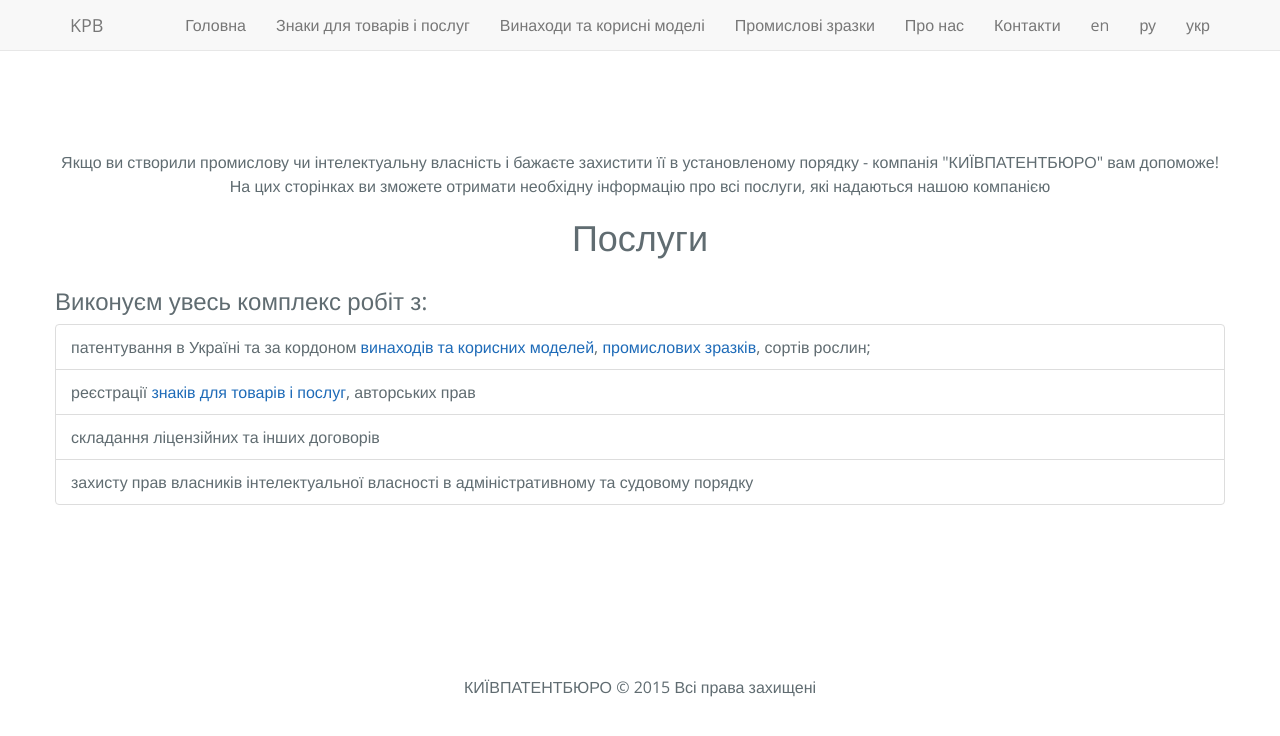
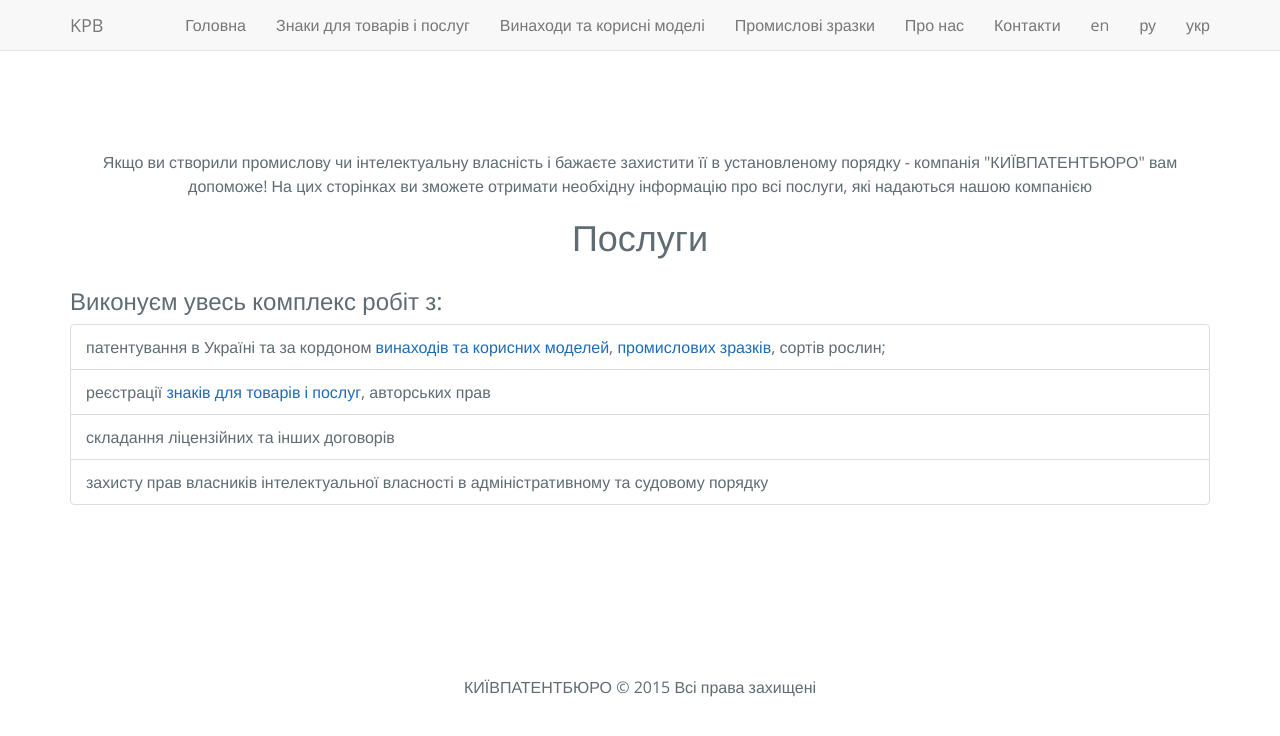
Before and after one commit to Mindshine/patent, a Jekyll site: the page built from _posts/ua/pages/2000-01-01-index.html, in a window 1280 px wide. Shown: the top 736 px of the page. Built offline with Jekyll 4.4.1, drawn with Linux system fonts in a browser that asks for light colours; Markdown is read by kramdown in place of the engine named in the settings.

Commit message:
Update default.html

```diff
--- a/_layouts/default.html
+++ b/_layouts/default.html
@@ -55,7 +55,7 @@
 				<!-- /.navbar-collapse -->
 			</div>
 		</nav>
-		<div class="container" style="padding: 150px 0">
+		<div class="container" style="padding-bottom: 150px; padding-top: 150px">
 
 			{{ content }}
 
```
